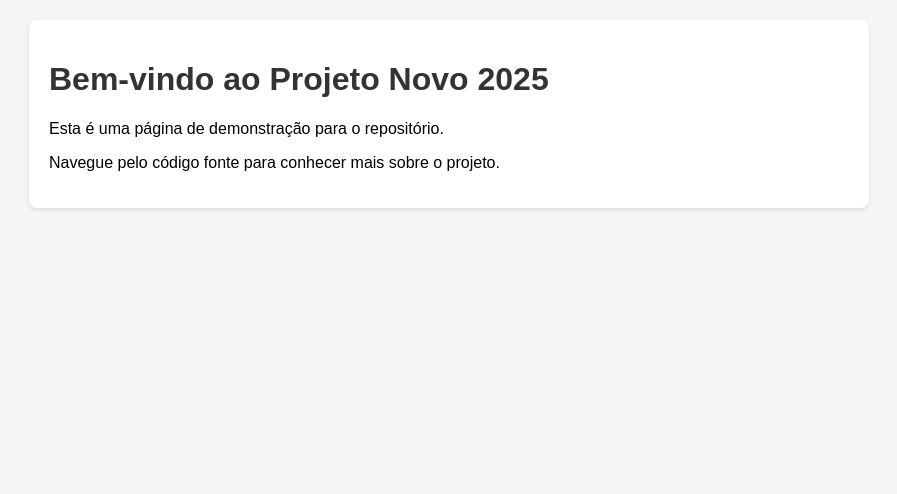
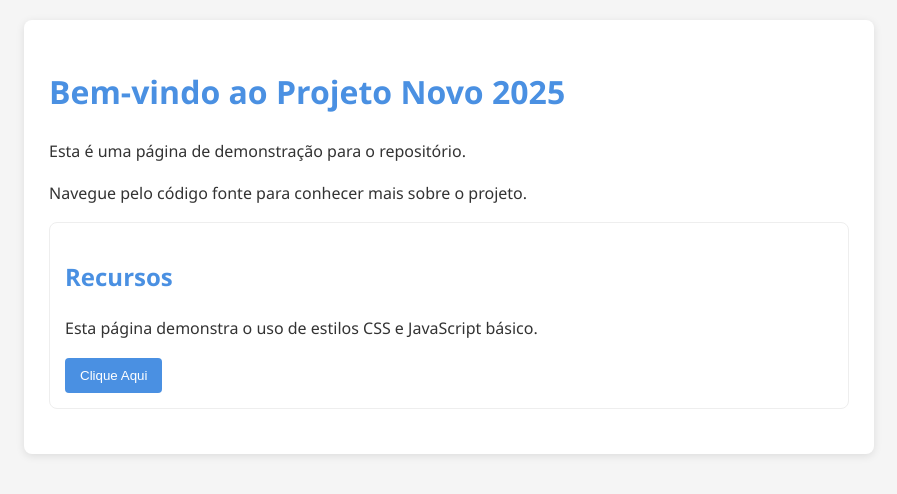
Before and after one commit to rabeloanderson/novo-2025, a plain HTML site: page index.html in a window 1280 px wide. Shown: the whole page, without its empty margins (191-1088 px from the left). Drawn offline with Linux system fonts and the light colour scheme.

Commit message:
Atualiza index.html para usar o arquivo de estilos CSS

```diff
--- a/index.html
+++ b/index.html
@@ -4,32 +4,26 @@
     <meta charset="UTF-8">
     <meta name="viewport" content="width=device-width, initial-scale=1.0">
     <title>Projeto Novo 2025</title>
-    <style>
-        body {
-            font-family: Arial, sans-serif;
-            margin: 0;
-            padding: 20px;
-            background-color: #f5f5f5;
-        }
-        .container {
-            max-width: 800px;
-            margin: 0 auto;
-            background-color: white;
-            padding: 20px;
-            border-radius: 8px;
-            box-shadow: 0 2px 4px rgba(0,0,0,0.1);
-        }
-        h1 {
-            color: #333;
-        }
-    </style>
+    <link rel="stylesheet" href="styles.css">
 </head>
 <body>
     <div class="container">
         <h1>Bem-vindo ao Projeto Novo 2025</h1>
         <p>Esta é uma página de demonstração para o repositório.</p>
         <p>Navegue pelo código fonte para conhecer mais sobre o projeto.</p>
+
+        <div class="card">
+            <h2>Recursos</h2>
+            <p>Esta página demonstra o uso de estilos CSS e JavaScript básico.</p>
+            <button class="btn" onclick="mostrarMensagem()">Clique Aqui</button>
+        </div>
     </div>
+
     <script src="hello.js"></script>
+    <script>
+        function mostrarMensagem() {
+            alert('Bem-vindo ao Projeto Novo 2025!');
+        }
+    </script>
 </body>
 </html>
```
